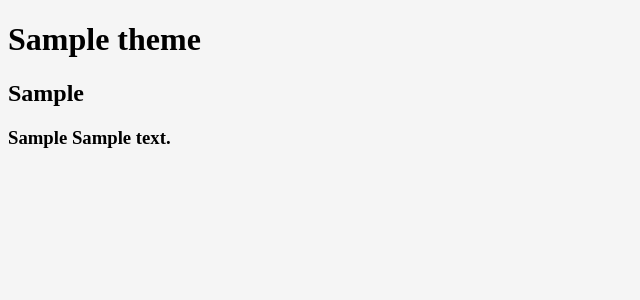
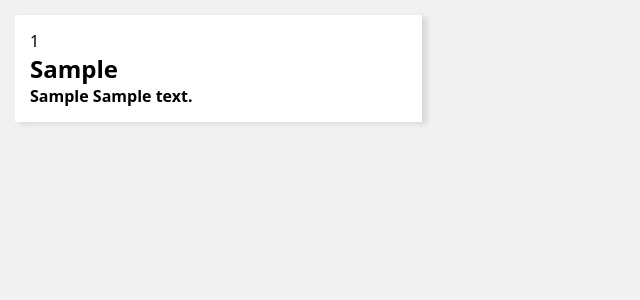
Before and after one commit to luis-otavio-dias/projeto-site-questoes, a Django app: page / in a window 1280 px wide. Shown: the top 300 px of the page, without its empty margins (0-640 px from the left). Run offline with Django 5.2, Linux system fonts and the light colour scheme; tables that the repository leaves empty hold one stand-in row (values such as "Sample post").

Commit message:
Configurando view e url single_question, templates do app, templates globais e css

```diff
--- a/base_static/global/css/style.css
+++ b/base_static/global/css/style.css
@@ -1,3 +1,80 @@
+/* Reset */
+*,
+*:after,
+*:before {
+  margin: 0;
+  padding: 0;
+  box-sizing: border-box;
+}
+
+a {
+  color: rgb(0, 0, 0);
+  text-decoration: none;
+}
+
+a:hover {
+  color: rgb(0, 0, 0);
+  text-decoration: underline;
+}
+
+html {
+  font-size: 62.5%;
+}
+
 body {
-  background-color: whitesmoke;
+  font-size: 1.6rem;
+  background: #f1f1f1;
+  font-family: system-ui, -apple-system, BlinkMacSystemFont, 'Segoe UI', Roboto,
+    Oxygen, Ubuntu, Cantarell, 'Open Sans', 'Helvetica Neue', sans-serif;
 }
+
+.content {
+  display: grid;
+  gap: 1.5rem;
+  padding: 1.5rem;
+}
+
+.post {
+  background: white;
+  padding: 1.5rem;
+  box-shadow: 5px 2px 5px rgba(0, 0, 0, 10%);
+}
+
+.post:hover {
+  filter: brightness(90%);
+}
+
+.menu {
+  background: #000;
+  padding: 0.5rem;
+}
+
+.menu__links {
+  list-style: none;
+  display: flex;
+}
+
+.menu__links a {
+  display: block;
+  color: #fff;
+  padding: 1.5rem;
+}
+
+
+@media (min-width: 600px) {
+  .content {
+    grid-template-columns: repeat(auto-fill, minmax(32rem, 1fr));
+  }
+}
+
+@media (min-width: 1200px) {
+  .single-post {
+    grid-column: 1 / -1;
+    /* Ocupa todas as colunas */
+    width: 100%;
+    height: auto;
+    padding: 2rem;
+    font-size: 1.2rem;
+    background-color: white;
+  }
+}
--- a/base_templates/global/base.html
+++ b/base_templates/global/base.html
@@ -3,7 +3,9 @@
 <head>
   {% include "global/partials/_head.html" %}
 </head>
-<body>
-  {% block content %}{% endblock content %}
+<body class="content">
+
+  {% block posts %}{% endblock posts %}
+
 </body>
 </html>
--- a/base_templates/global/partials/_head.html
+++ b/base_templates/global/partials/_head.html
@@ -3,4 +3,4 @@
 <meta http-equiv="X-UA-Compatible" content="IE=edge" />
 <meta name="viewport" content="width=device-width, initial-scale=1.0">
 <link rel="stylesheet" href="{% static "global/css/style.css" %}">
-<title>Título do Site</title>
+<title>{{ site_title }} Titulo</title>
--- a/question/templates/question/index.html
+++ b/question/templates/question/index.html
@@ -1,20 +1,25 @@
 {% extends "global/base.html" %}
 
-{% block content %}
+{% block posts %}
   {% for question in questions %}
-    <div>
-      <h1>
-        {{ question.theme }}
-      </h1>
+    <div class="post">
+
+      <p>
+        {{ question.id }}
+      </p>
+
       <h2>
-        {{ question }}
+        <a href="{% url "question:question" question.id %}">
+          {{ question }}
+        </a>
       </h2>
+
       {% for answer_option in question.answer_options.all %}
-        <h3>
-            {{ answer_option }}
-        </h3>
+        <p>
+            <b>{{ answer_option }}</b>
+        </p>
       {% endfor %}
+
     </div>
   {% endfor %}
-
-{% endblock content %}
+{% endblock posts %}
--- a/question/urls.py
+++ b/question/urls.py
@@ -1,8 +1,9 @@
 from django.urls import path
-from question.views import index
+from question import views
 
 app_name = "question"
 
 urlpatterns = [
-    path("", index, name="index"),
+    path("", views.index, name="index"),
+    path("question/<int:question_id>/", views.question, name="question"),
 ]
--- a/question/views.py
+++ b/question/views.py
@@ -1,4 +1,4 @@
-from django.shortcuts import render
+from django.shortcuts import render, get_object_or_404
 from question.models import Question
 
 
@@ -8,6 +8,7 @@ def index(request):
 
     context = {
         "questions": questions,
+        "site_title": "Title - ",
     }
 
     return render(
@@ -15,3 +16,19 @@ def index(request):
         "question/index.html",
         context,
     )
+
+
+def question(request, question_id):
+    single_question = get_object_or_404(Question, pk=question_id)
+    site_title = f"{single_question.id}"
+
+    context = {
+        "single_question": single_question,
+        "site_title": site_title,
+    }
+
+    return render(
+        request,
+        "question/single_question.html",
+        context,
+    )
```
Also changed, not shown: question/templates/question/single_question.html (+24 -0 lines).
